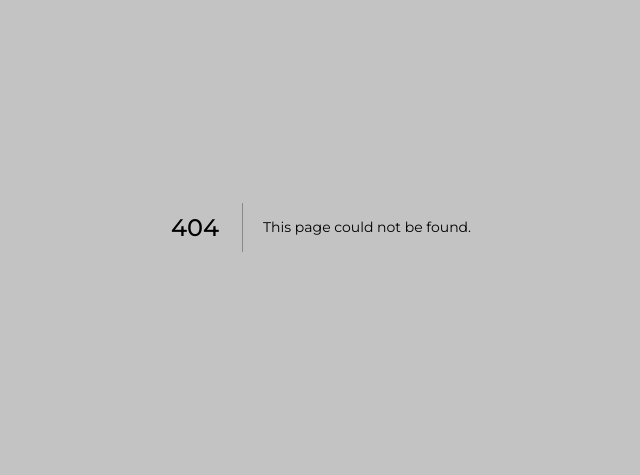
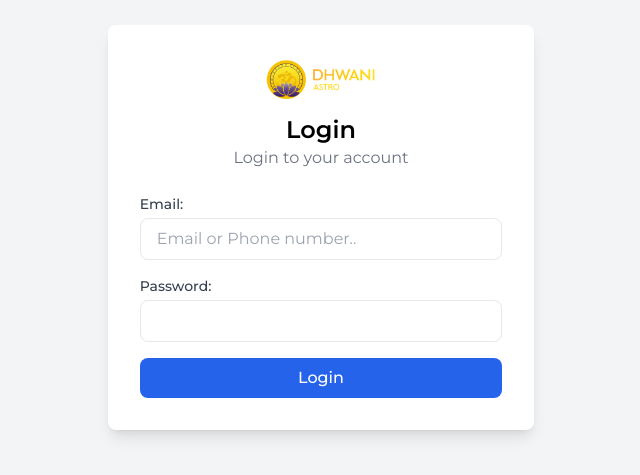
Before and after one commit to nikhildh08/clone2, a Next.js app: page /login in a window 1280 px wide. Before the commit this address had no page. Shown: the part 173-648 px from the top of the page, without its empty margins (319-959 px from the left). Built offline with nearby package versions, Linux system fonts and the light colour scheme.

Commit message:
work for login page

```diff
--- a/app/UI/features/HomeCard/HomeMainCards.jsx
+++ b/app/UI/features/HomeCard/HomeMainCards.jsx
@@ -35,22 +35,22 @@ const HomeMainCards = () => {
       },
       cardClass: 'bg-green-500 bg-opacity-25'
     },
-    {
-      title: 'Important Policies',
-      content: (
-        <>
-          Dear Astrologers, <br /> Please adhere to the following policies to ensure a seamless and professional experience for everyone:
-          <br />
-          - Always maintain the privacy and confidentiality of your clients' information and readings. <br />
-          - Do not disclose personal details or insights without explicit consent. <br />
-          - Clearly communicate your service fees upfront to avoid misunderstandings. <br />
-          - No hidden charges or unsolicited upselling of services. <br />
-          Warm regards, <br />
-          <b>Dhwani Astro</b>
-        </>
-      ),
-      cardClass: 'bg-blue-500 bg-opacity-25'
-    }
+    // {
+    //   title: 'Important Policies',
+    //   content: (
+    //     <>
+    //       Dear Astrologers, <br /> Please adhere to the following policies to ensure a seamless and professional experience for everyone:
+    //       <br />
+    //       - Always maintain the privacy and confidentiality of your clients' information and readings. <br />
+    //       - Do not disclose personal details or insights without explicit consent. <br />
+    //       - Clearly communicate your service fees upfront to avoid misunderstandings. <br />
+    //       - No hidden charges or unsolicited upselling of services. <br />
+    //       Warm regards, <br />
+    //       <b>Dhwani Astro</b>
+    //     </>
+    //   ),
+    //   cardClass: 'bg-blue-500 bg-opacity-25'
+    // }
   ];
 
   return (
--- /dev/null
+++ b/app/login/page.jsx
@@ -0,0 +1,66 @@
+
+
+// import { useRouter } from "next/navigation"; // Import useRouter
+import Head from "next/head";
+import Image from "next/image";
+
+export default function LoginPage() {
+//   const router = useRouter(); // Initialize Next.js router
+
+  return (
+    <>
+      <Head>
+        <title>Login Page</title>
+        <meta name="viewport" content="width=device-width, initial-scale=1.0" />
+      </Head>
+
+      <div className="flex h-screen items-center justify-center bg-gray-100">
+
+
+        <div className="w-full md:w-1/3 bg-white shadow-lg rounded-lg p-8">
+          <div className="text-center mb-6">
+            <Image src="/logo.png" alt="Logo" width={120} height={50} className="mx-auto" />
+            <h2 className="text-2xl font-semibold mt-3">Login</h2>
+            <span className="text-gray-500">Login to your account</span>
+          </div>
+
+          <form action="/dashboard/firstpage" className="space-y-4">
+            <div>
+              <label htmlFor="username" className="block text-sm font-medium text-gray-700">
+                Email:
+              </label>
+              <input
+                type="text"
+                id="username"
+                name="username"
+                placeholder="Email or Phone number.."
+                required
+                className="mt-1 w-full px-4 py-2 border rounded-lg focus:ring-2 focus:ring-blue-500 outline-none"
+              />
+            </div>
+
+            <div>
+              <label htmlFor="password" className="block text-sm font-medium text-gray-700">
+                Password:
+              </label>
+              <input
+                type="password"
+                id="password"
+                name="password"
+                required
+                className="mt-1 w-full px-4 py-2 border rounded-lg focus:ring-2 focus:ring-blue-500 outline-none"
+              />
+            </div>
+
+            <button
+              type="submit"
+              className="w-full bg-blue-600 text-white font-medium py-2 rounded-lg hover:bg-blue-700 transition duration-300"
+            >
+              Login
+            </button>
+          </form>
+        </div>
+      </div>
+    </>
+  );
+}
```
